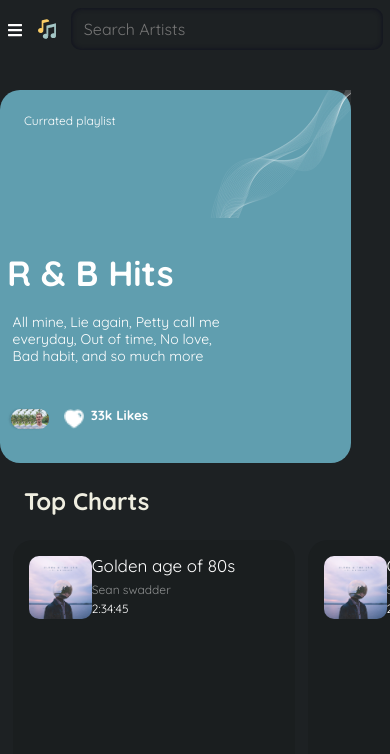
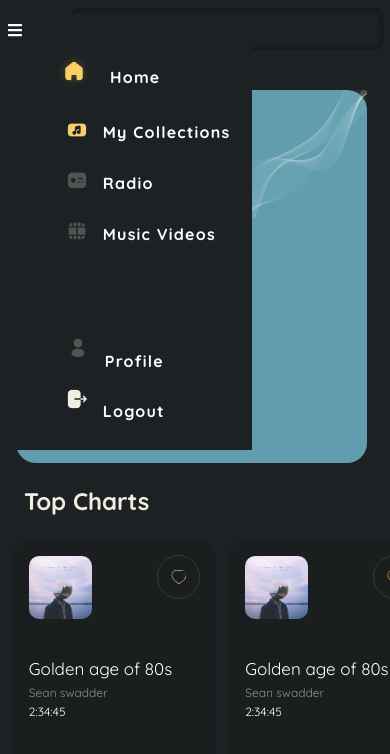
Before and after one commit to EjiroOsiephri/Spotify-musica-app, a React (Vite) app in the folder vite-project/: page /home in a window 390 px wide. Shown: the top 754 px of the page. Built offline with nearby package versions, Linux system fonts and the light colour scheme; no server answers.

Commit message:
Top charts slider completed

```diff
--- a/vite-project/src/Sass/Home.module.scss
+++ b/vite-project/src/Sass/Home.module.scss
@@ -10,7 +10,8 @@ body {
 .navigate-div-container {
   display: flex;
   flex-direction: column;
-  background: #1d2123;
+  background: #1a1e1f;
+  border-radius: 32px;
   gap: 12px;
   width: 52px;
   padding: 0.8em;
@@ -201,10 +202,18 @@ body {
   object-fit: contain;
   background-position: center;
 }
-.motion {
-  width: 100%;
+.navigate-div-container .home-img {
+  width: 50px;
+  margin-top: -1em;
+}
+.personal-info-container {
+  background: #1a1e1f;
+  border-radius: 32px;
 }
 @media (max-width: 968px) {
+  .motion {
+    width: 100%;
+  }
   .FirstContainer {
     flex-direction: column;
   }
@@ -237,6 +246,7 @@ body {
   .secondContainer {
     width: 90%;
     display: flex;
+    margin-left: 1em;
   }
   .imgCont img {
     height: 8rem;
@@ -290,17 +300,22 @@ body {
     margin: 0;
   }
   .thirdContainer-typo {
-    transform: translateY(-350%);
+    margin-top: -2em;
+    margin-left: 8em;
+    transform: translateY(-170px);
   }
   .thirdContainer-img img {
     margin-right: 1em;
   }
 
   .FavoriteContainer {
+    display: flex;
+    flex-direction: column;
     margin-bottom: 0.2em;
   }
   .navigate-div-container .home-img {
     width: 50px;
+    margin-top: 0;
   }
   .img h4 {
     margin-top: 1.6em;
--- a/vite-project/src/Spotify Routes/Home.jsx
+++ b/vite-project/src/Spotify Routes/Home.jsx
@@ -17,7 +17,7 @@ import transparentLove from "../images/Stroke-1.png"
 
 const Home = () => {
 
-   const [truthy, setTruthy] = useState(false)
+   const [truthy, setTruthy] = useState(true)
 
    const toggleTruthy = () => {
       setTruthy(!truthy)
@@ -33,7 +33,7 @@ const Home = () => {
             {truthy && <motion.div className={HomeStyles['motion']}
                animate={{ y: 20 }}
                transition={{ type: "tween", stiffness: 50 }}
-            > <div className={HomeStyles["NavigateContainer"]}>
+            ><div className={HomeStyles["NavigateContainer"]}>
                   <div className={HomeStyles["navigate-div-container"]}>
                      <div className={HomeStyles['img']}>
                         <img className={HomeStyles['home-img']} src={iconHome} alt="" />
```
Also changed, not shown: 2 other files (tests, documents, lock files or other folders).
